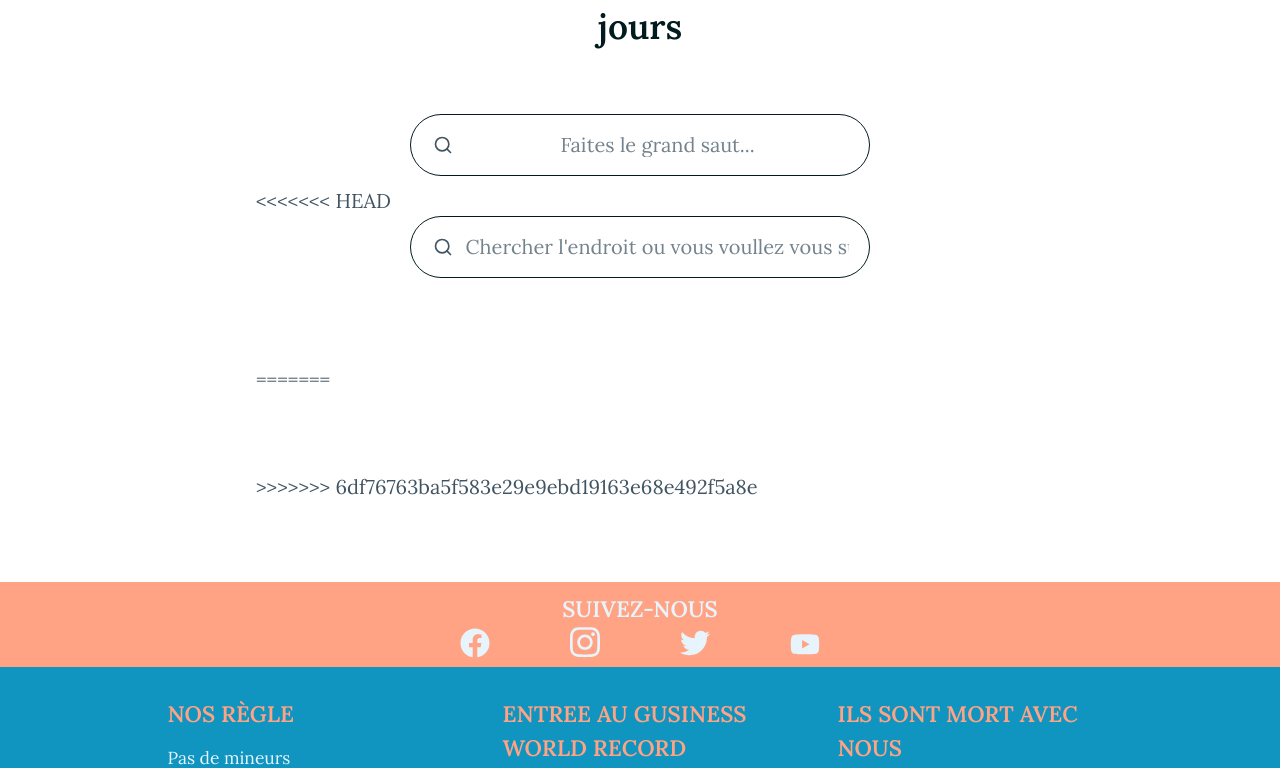
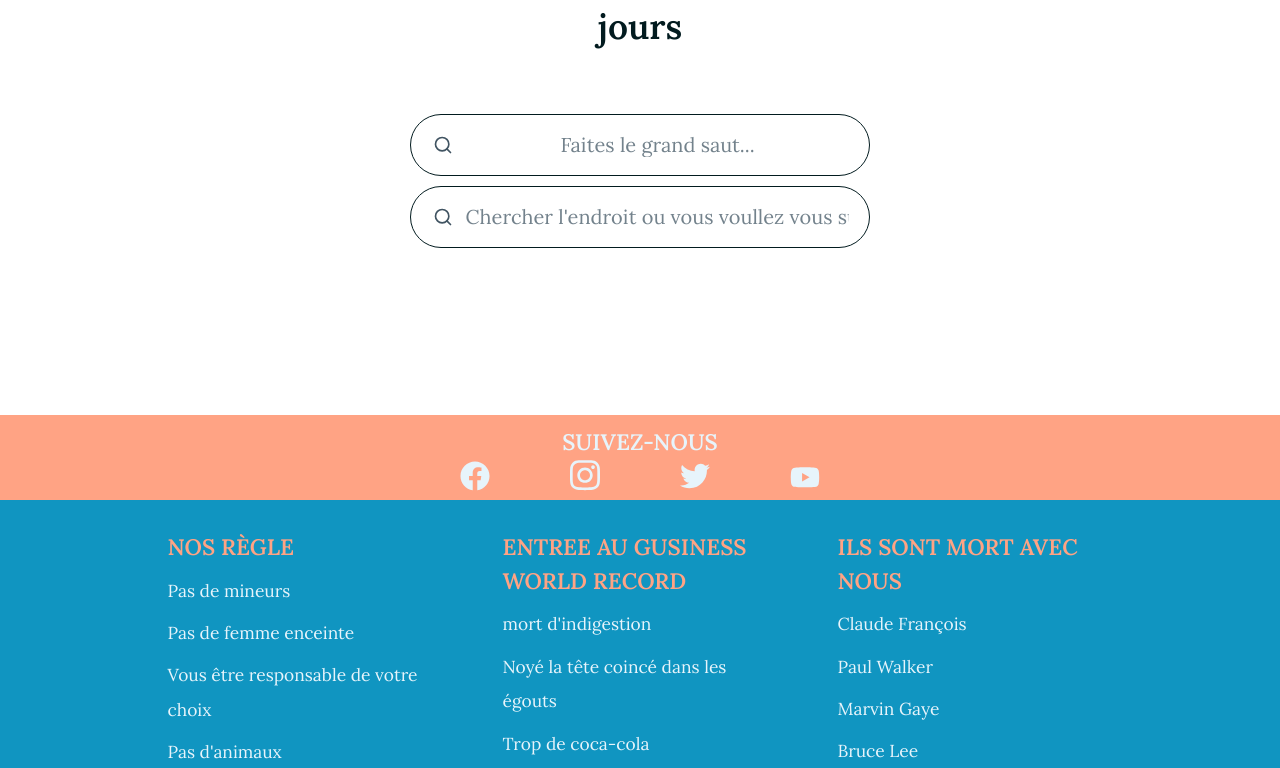
Before and after one commit to Abecker37/Hackathon, a PHP site: template src/View/Home/index.html.twig in a window 1280 px wide. Shown: the part 2879-3647 px from the top of the page. Run offline with PHP 8.4, Linux system fonts and the light colour scheme; the template is opened without the code that fills it, so the values that code supplies are empty; some libraries are stand-ins or nearby versions.

```diff
--- a/src/View/Home/index.html.twig
+++ b/src/View/Home/index.html.twig
@@ -61,7 +61,6 @@
 			<input id="textbox" type="search" placeholder="Faites le grand saut..." aria-describedby="button-search" class="form-control "/>
 		</form>
 
-<<<<<<< HEAD
     <div class="container">
         <form id="search_form" class="input-group">
             <input
@@ -84,19 +83,6 @@
             </div>
                 <div id="poi" class="alert"></div>
     </div>
-=======
-		<div id="info" class="alert alert-primary"></div>
-		<div class="row">
-			<div id="list" class="list-group"></div>
-			<nav class="text-center">
-				<button id="next_button" type="button" class="btn">
-					Next
-				</button>
-			</nav>
-		</div>
-		<div id="poi" class="alert"></div>
-	</div>
->>>>>>> 6df76763ba5f583e29e9ebd19163e68e492f5a8e
 </main>
 {% include 'Components/_footer.html.twig' %}{% endblock %}{% block javascript %}
 <script src="/assets/JS/script.js"></script>{% endblock %}
```
